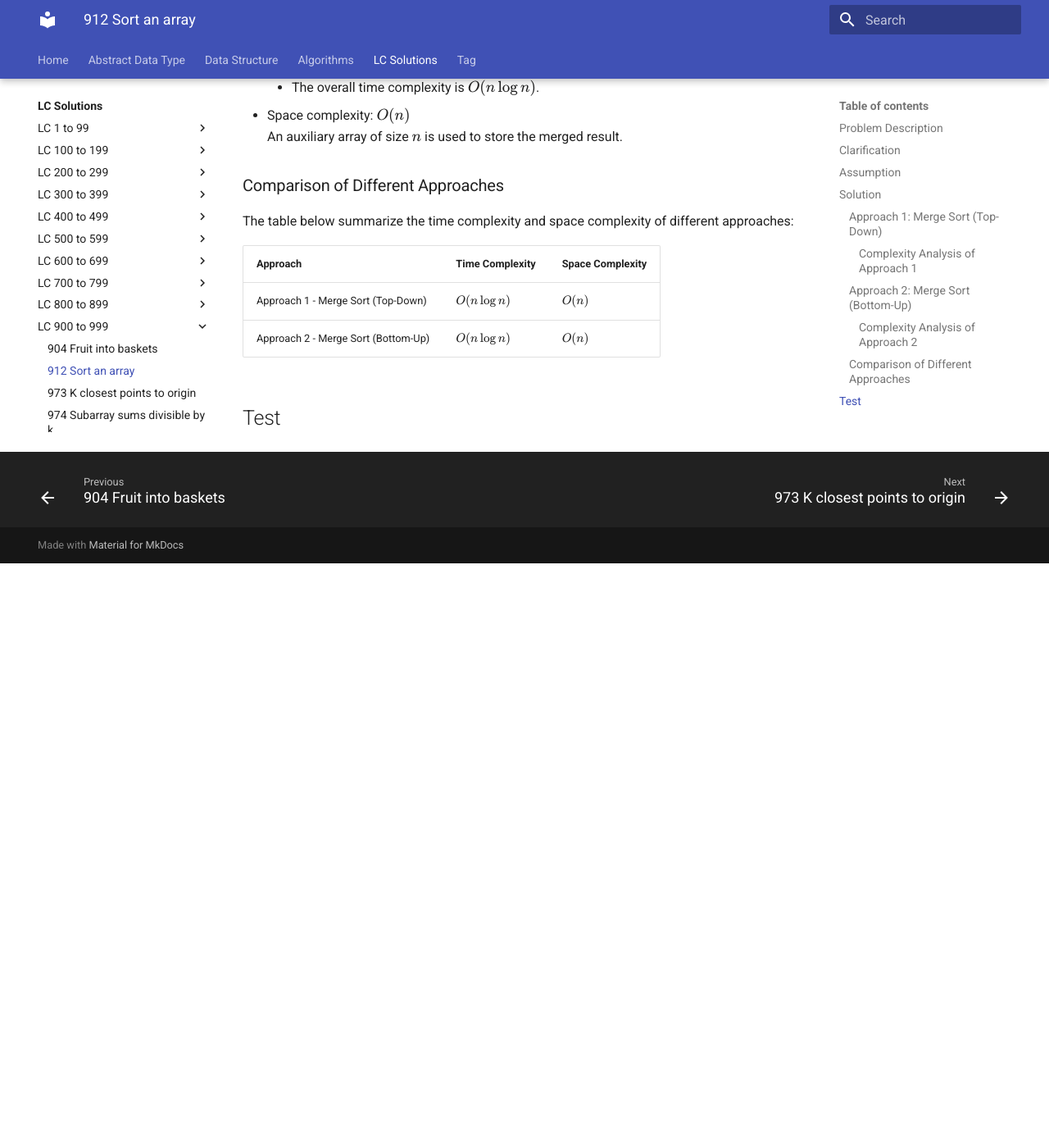
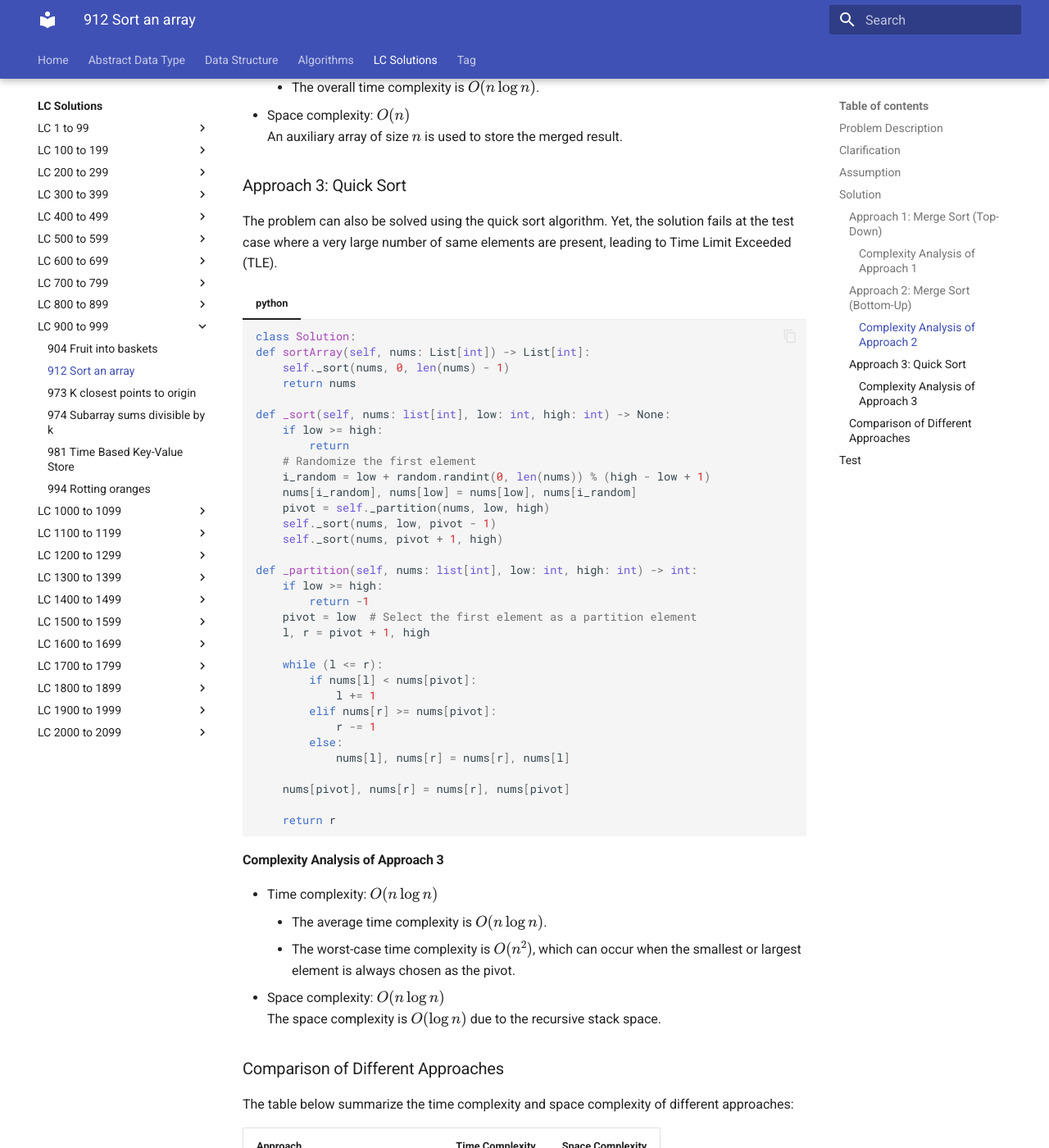
Before and after one commit to RogerLuo-Code/coding-practice, an MkDocs documentation site: the page built from docs/lc-solutions/lc0900-0999/lc0912-sort-an-array.md, in a window 1280 px wide and 1400 px high, scrolled down 2882 px. Shown: the whole window at 82% size. Built offline with MkDocs 1.6.1 and Material for MkDocs 9.7.7, drawn with Linux system fonts in a browser that asks for light colours; before the commit the page ends 3569 px from its top, so only the background shows below that.

Commit message:
Add quick sort solution to LC912

````diff
--- a/docs/lc-solutions/lc0900-0999/lc0912-sort-an-array.md
+++ b/docs/lc-solutions/lc0900-0999/lc0912-sort-an-array.md
@@ -132,6 +132,57 @@ We can also sort the array using bottom-up merge sort.
 - Space complexity: $O(n)$
   An auxiliary array of size $n$ is used to store the merged result.
 
+### Approach 3: Quick Sort
+
+The problem can also be solved using the quick sort algorithm. Yet, the solution fails
+at the test case where a very large number of same elements are present, leading to
+Time Limit Exceeded (TLE).
+
+=== "python"
+    ```python
+    class Solution:
+    def sortArray(self, nums: List[int]) -> List[int]:
+        self._sort(nums, 0, len(nums) - 1)
+        return nums
+
+    def _sort(self, nums: list[int], low: int, high: int) -> None:
+        if low >= high:
+            return
+        # Randomize the first element
+        i_random = low + random.randint(0, len(nums)) % (high - low + 1)
+        nums[i_random], nums[low] = nums[low], nums[i_random]
+        pivot = self._partition(nums, low, high)
+        self._sort(nums, low, pivot - 1)
+        self._sort(nums, pivot + 1, high)
+
+    def _partition(self, nums: list[int], low: int, high: int) -> int:
+        if low >= high:
+            return -1
+        pivot = low  # Select the first element as a partition element
+        l, r = pivot + 1, high
+
+        while (l <= r):
+            if nums[l] < nums[pivot]:
+                l += 1
+            elif nums[r] >= nums[pivot]:
+                r -= 1
+            else:
+                nums[l], nums[r] = nums[r], nums[l]
+
+        nums[pivot], nums[r] = nums[r], nums[pivot]
+
+        return r
+    ```
+
+#### Complexity Analysis of Approach 3
+
+- Time complexity: $O(n \log n)$
+    - The average time complexity is $O(n \log n)$.
+    - The worst-case time complexity is $O(n^2)$, which can occur when the smallest or
+    largest element is always chosen as the pivot.
+- Space complexity: $O(n \log n)$
+  The space complexity is $O(\log n)$ due to the recursive stack space.
+
 ### Comparison of Different Approaches
 
 The table below summarize the time complexity and space complexity of different
````
